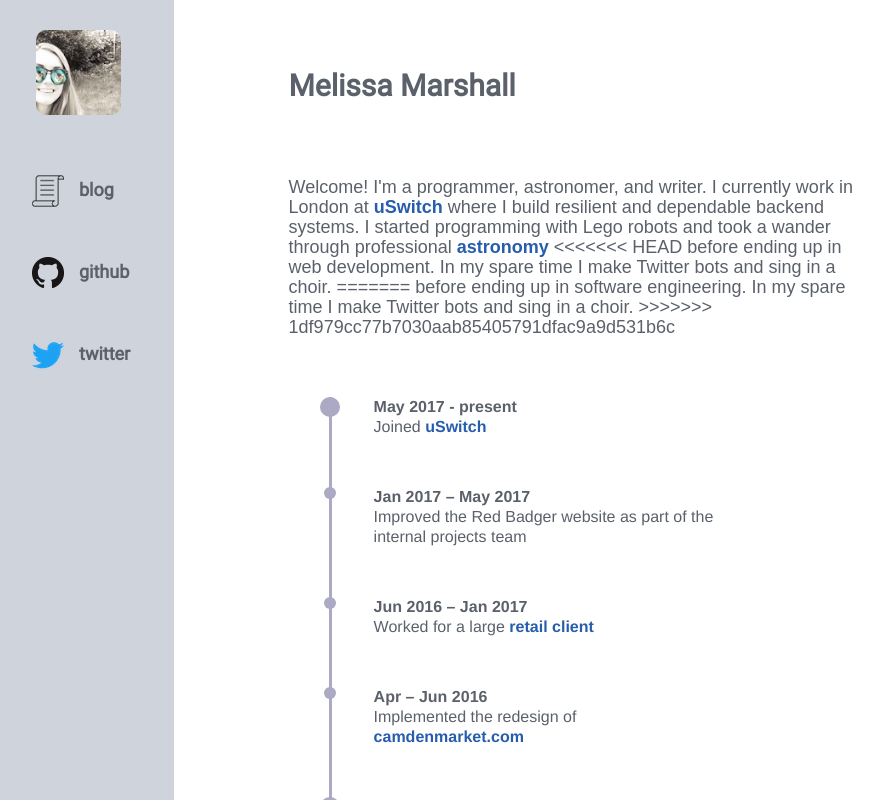
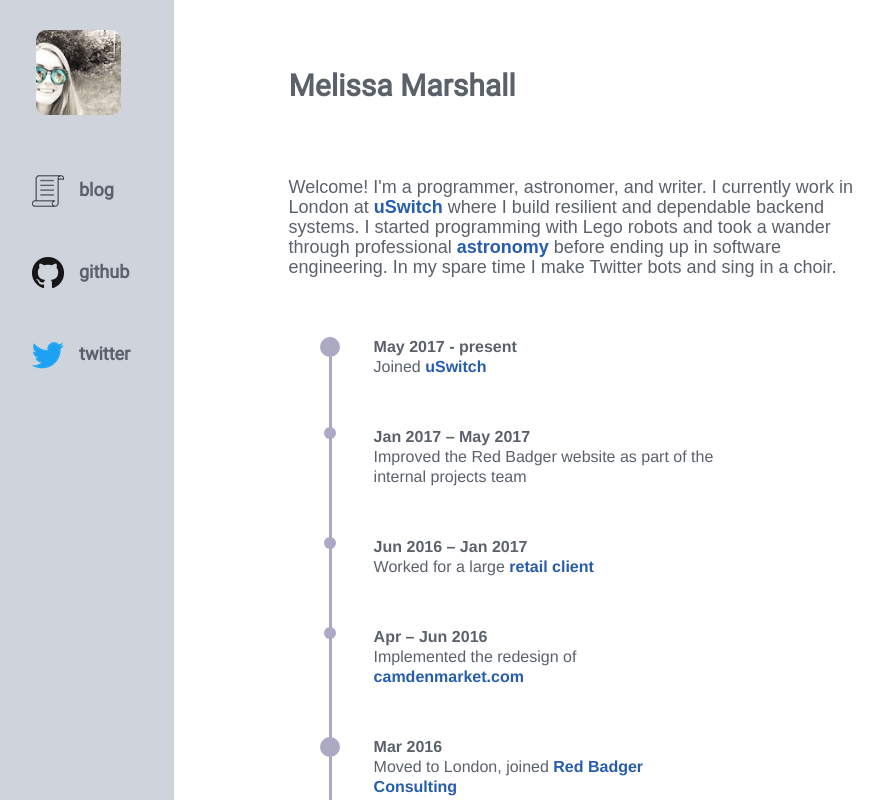
Before and after one commit to mveritym/super-duper-guacamole, a Vue app: page / in a window 1280 px wide. Shown: the top 800 px of the page, without its empty margins (18-901 px from the left). Built offline with nearby package versions, Linux system fonts and the light colour scheme; a web font is replaced by a local one.

Commit message:
Omg, didn't merge right

```diff
--- a/src/components/Main.vue
+++ b/src/components/Main.vue
@@ -9,13 +9,8 @@
         <a href="https://labs.uswitch.com/">uSwitch</a> where I build resilient and dependable backend
         systems. I started programming with Lego robots and took a wander through professional
         <a href="https://arxiv.org/find/astro-ph/1/au:+Marshall_M_V/0/1/0/all/0/1">astronomy</a>
-<<<<<<< HEAD
-        before ending up in web development. In my spare time I make Twitter bots and sing in
-        a choir.
-=======
         before ending up in software engineering. In my spare time I make Twitter bots and
         sing in a choir.
->>>>>>> 1df979cc77b7030aab85405791dfac9a9d531b6c
       </p>
       <timeline></timeline>
     </div>
```
